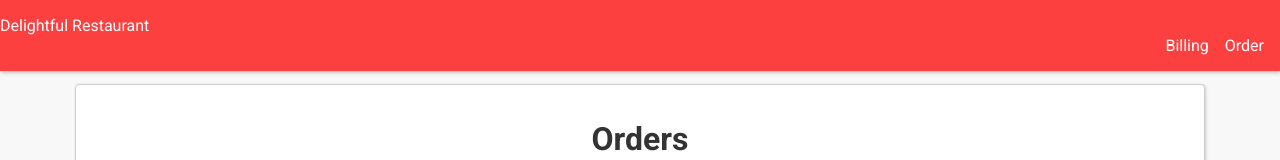
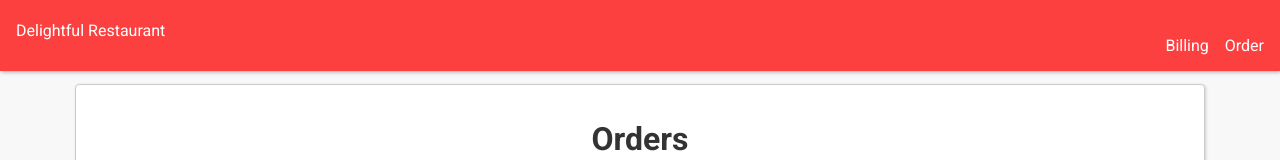
Before and after one commit to aragaovini/playkids-frontend-challenge, a Vue app: page /orders in a window 1280 px wide. Shown: the top 160 px of the page. Built offline with nearby package versions, Linux system fonts and the light colour scheme; some icons are missing; what vue-currency-filter, vue-the-mask, vue-uuid would draw is missing.

Commit message:
fix: logo position

```diff
--- a/src/components/molecules/c-navbar/CNavbar.vue
+++ b/src/components/molecules/c-navbar/CNavbar.vue
@@ -64,7 +64,8 @@ export default {
   z-index: 2;
 
   .navbar__logo {
-    transition: all 0.3s;
+    margin-left: $size-md;
+    line-height: 29px;
     @extend .link;
   }
 
```
